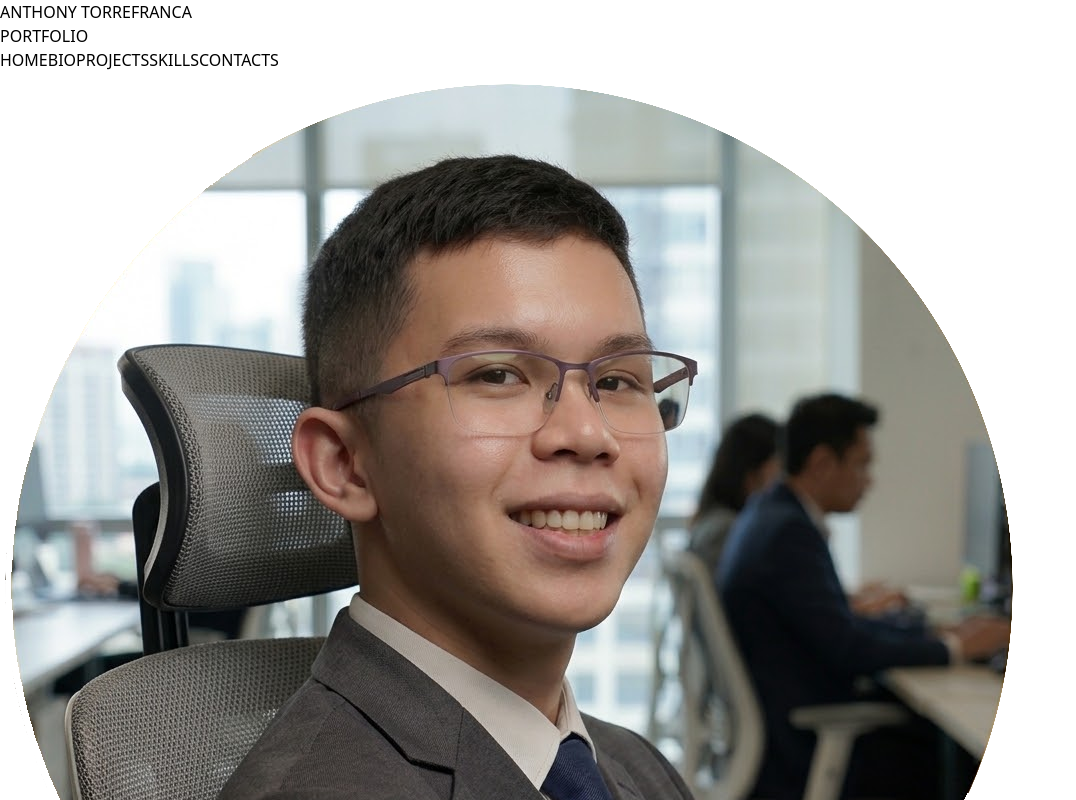
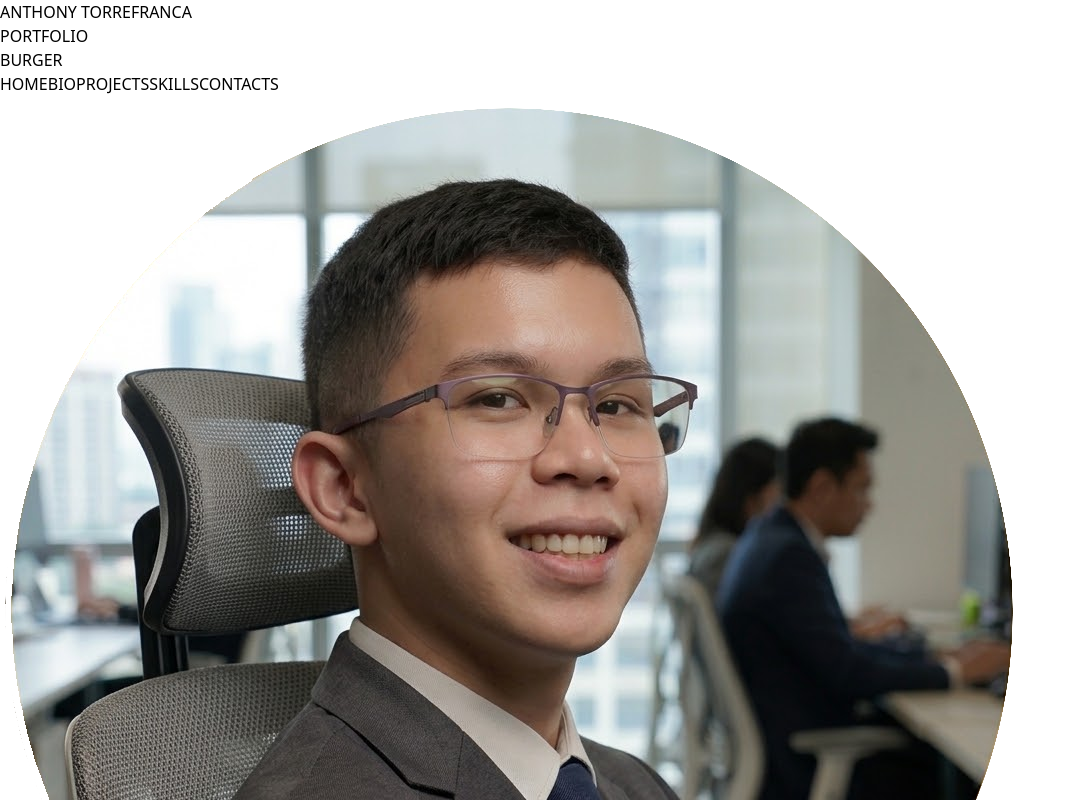
Before and after one commit to AnthonyLTorrefranca/react-portfolio-2026, a React (Vite) app in the folder react-portfolio-2026/: page /bio in a window 1280 px wide. Shown: the top 800 px of the page, without its empty margins (0-1076 px from the left). Built offline with nearby package versions, Linux system fonts and the light colour scheme.

Commit message:
refactor: bio section

```diff
--- a/react-portfolio-2026/src/components/Bio.jsx
+++ b/react-portfolio-2026/src/components/Bio.jsx
@@ -30,26 +30,26 @@ export default function Bio(){
   const introduction = {
     intro1: "I am a dedicated React JS Developer focused on turning complex requirements into responsive, high-performance web applications. My approach combines strong core programming logic with modern UI  frameworks to build scalable frontend solutions. I believe in writing readable, maintainable, and well-structured frontend code, optimizing render times, and constant refinement of my skillset.",
     intro2: "Replicating complex designs from Figma to production-ready React components with Tailwind CSS is my specialty. I focus on performance, clean component architecture, and continuous growth to deliver user-centric solutions. With a passion for learning and an eye for detail, I aim to create web experiences that are not just robust, but intuitive and seamless."
-  }
+  };
 return(
     <section className="h-screen bg-black">
-      <section className="profile-section flex justify-center items-center p-15 max-w-[1000px] mx-auto">
+      <div className="profile-section flex justify-center items-center p-15 max-w-[1000px] mx-auto pt-20">
         <div className="px-10 hover:scale-102 transition-all duration-350 cursor-pointer">
-          <img src={HeaderProfile} className="h-100 border-orange-300 border-2 rounded-full hover:border-orange-400 cursor-pointer" alt="Developer's Photo" />
+          <img src={HeaderProfile} className="h-100 border-orange-300 border-2 rounded-full hover:border-orange-400 hover:scale-105 transition-all duration-350 cursor-pointer" alt="Developer's Photo" />
         </div>
-        <div className="text-white max-w-[800px]">
+        <div className="max-w-[800px]">
           <p className="text-yellow-500 text-5xl">ABOUT ME</p>
             <br/>
           <p className="text-yellow-500 text-2xl">ENGINEERING WITH PURPOSE</p>
             <br/>
-          <p className="text-gray-200">{introduction.intro1}</p>
+          <p className="text-gray-200 text-xl">{introduction.intro1}</p>
             <br/>
-          <p className="text-gray-200">{introduction.intro2}</p>
+          <p className="text-gray-200 text-xl">{introduction.intro2}</p>
         </div>
-      </section>
-      <div className="flex justify-center p-10">
-        <button className="text-white cursor-pointer border-2 border-yellow-300 p-4 rounded-xl hover:bg-yellow-500 hover:transition-all hover:duration-300">DOWNLOAD RESUME</button>
       </div>
+        <div className="flex justify-center p-10">
+          <button className="text-white cursor-pointer border-2 border-yellow-300 p-4 rounded-xl hover:bg-yellow-500 hover:transition-all hover:duration-300">DOWNLOAD RESUME</button>
+        </div>
       <div className="cards flex items-center justify-center gap-4">
         {CoreValues.map(item =>{
           return(
--- a/react-portfolio-2026/src/components/NavBar.jsx
+++ b/react-portfolio-2026/src/components/NavBar.jsx
@@ -2,13 +2,18 @@ import { Link } from 'react-router-dom'
 
 export default function NavBar() {
   return (
-    <nav className="sticky top-0 flex items-center justify-around z-[999] bg-black">
-      <a href="https://www.facebook.com/6saitama9" target="_blank" className="flex justify-around items-center gap-2 active:bg-gray-900">
-        <p className="text-white text-xl">ANTHONY TORREFRANCA</p>
-        <span className="h-8 w-1 bg-white" ></span>
-        <p className="text-yellow-300 text-xl">PORTFOLIO</p>
-      </a>
-      <div className="flex">
+    <nav className="sticky top-0 flex items-center justify-around z-[999] bg-black sm:scale-[0.85] md:scale-[0.95] lg:scale-[1]">
+      <div className="scale-[0.75]">
+        <a href="https://www.facebook.com/6saitama9" target="_blank" className="flex justify-around items-center gap-2 active:bg-gray-900">
+          <p className="text-white text-xl">ANTHONY TORREFRANCA</p>
+          <span className="h-8 w-1 bg-white" ></span>
+          <p className="text-yellow-300 text-xl">PORTFOLIO</p>
+        </a>
+      </div>
+      <div className="block lg:hidden">
+        <p className='text-9xl text-white'>BURGER</p>
+      </div>
+      <div className="hidden lg:flex">
         <Link to="/"
           className="text-white
           text-2xl p-4
```
